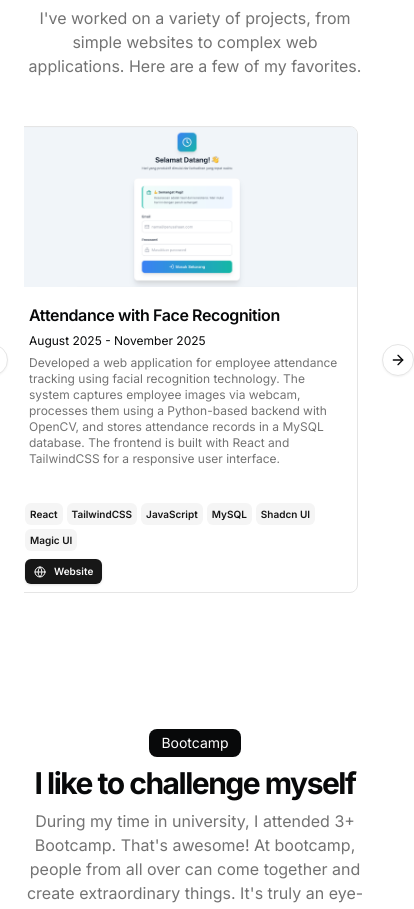
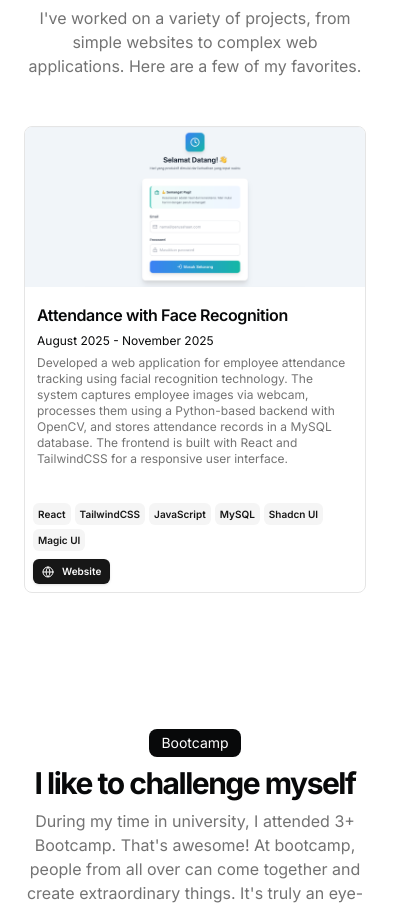
Before and after one commit to abrooriznoo/abroorrizky, a Next.js app: page / in a window 390 px wide. Shown: the part 1371-2280 px from the top of the page, 414 px wide, since content can reach past the window. Built offline with nearby package versions, Linux system fonts and the light colour scheme.

Commit message:
fix carousel on mobile

```diff
--- a/src/app/page.tsx
+++ b/src/app/page.tsx
@@ -143,7 +143,9 @@ export default function Page() {
                 <CarouselItem
                   key={project.title}
                   index={id}
-                  className="basis-full sm:basis-1/2 px-2"
+                  className="
+                    basis-full
+                    sm:basis-1/2"
                 >
                   <ProjectCard
                     href={project.href}
--- a/src/components/carousel.tsx
+++ b/src/components/carousel.tsx
@@ -31,8 +31,8 @@ export function ProjectCarousel({ children }: Props) {
       onMouseLeave={() => autoplay.current.reset()}
     >
       <CarouselContent>{children}</CarouselContent>
-      <CarouselPrevious />
-      <CarouselNext />
+      <CarouselPrevious className="hidden md:flex" />
+      <CarouselNext className="hidden md:flex" />
     </Carousel>
   );
 }
```
